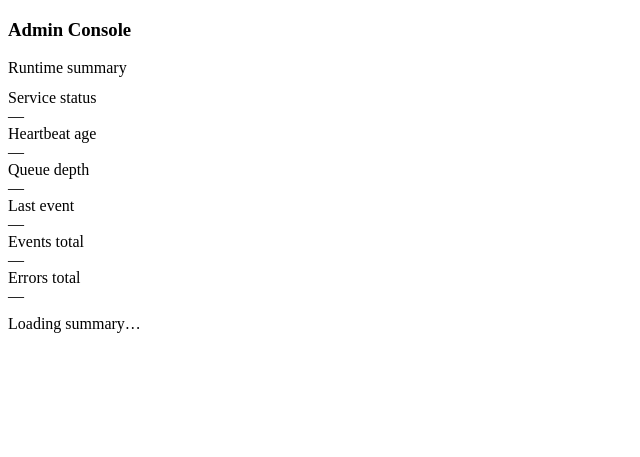
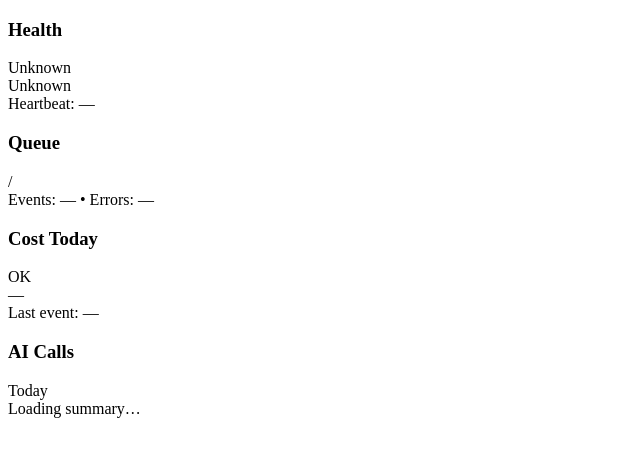
Before and after one commit to danhajduk/Synthia-Vision, a Python web app: template src/ui/templates/admin.html in a window 1280 px wide. Shown: the part 65-522 px from the top of the page, without its empty margins (0-640 px from the left). Run offline with Jinja, Linux system fonts and the light colour scheme; the template is opened without the code that fills it, so the values that code supplies are empty.

Commit message:
Render admin KPI cards with shared guest pill patterns

```diff
--- a/src/api/server.py
+++ b/src/api/server.py
@@ -602,12 +602,14 @@ def create_guest_api_app(config: ServiceConfig):
         principal = _ui_admin_or_redirect(session_token)
         if principal is None:
             return RedirectResponse(url="/ui/login", status_code=303)
+        guest_context = _build_guest_dashboard_context()
         return templates.TemplateResponse(
             request=request,
             name="admin.html",
             context={
                 "title": config.service.name,
                 "username": principal.username,
+                "kpis": guest_context.get("kpis", {}),
             },
         )
 
--- a/src/ui/templates/admin.html
+++ b/src/ui/templates/admin.html
@@ -22,18 +22,62 @@
         </div>
       </div>
       <div class="content">
-        <div class="card">
-          <h3>Admin Console</h3>
-          <div class="sub">Runtime summary</div>
-          <div class="form-grid" style="margin-top:12px;">
-            <label class="field-label">Service status</label><div class="sub mono" id="admin-service-status">—</div>
-            <label class="field-label">Heartbeat age</label><div class="sub mono" id="admin-heartbeat-age">—</div>
-            <label class="field-label">Queue depth</label><div class="sub mono" id="admin-queue-depth">—</div>
-            <label class="field-label">Last event</label><div class="sub mono" id="admin-last-event-ts">—</div>
-            <label class="field-label">Events total</label><div class="sub mono" id="admin-events-total">—</div>
-            <label class="field-label">Errors total</label><div class="sub mono" id="admin-errors-total">—</div>
+        <div class="grid kpis">
+          <div class="card">
+            <div class="row">
+              <h3>Health</h3>
+              {% set tag = "span" %}
+              {% set pill_class = "pill" %}
+              {% set dot_class = "warn" if kpis.health_label == "Degraded" else ("bad" if kpis.health_label in ["Disabled", "Budget Blocked"] else "") %}
+              {% set label = '<span id="admin-kpi-health-badge-text">' ~ (kpis.health_badge or "Unknown") ~ '</span>' %}
+              {% set attrs = 'id="admin-kpi-health-badge"' %}
+              {% include "partials/pill.html" with context %}
+            </div>
+            <div class="big" id="admin-kpi-health-label">{{ kpis.health_label or "Unknown" }}</div>
+            <div class="sub">Heartbeat: <span class="mono" id="admin-kpi-heartbeat">{{ kpis.heartbeat_ts or "—" }}</span></div>
           </div>
-          <div class="sub" id="admin-summary-status" style="margin-top:10px;">Loading summary…</div>
+
+          <div class="card">
+            <div class="row">
+              <h3>Queue</h3>
+              {% set tag = "span" %}
+              {% set pill_class = "pill" %}
+              {% set dot_class = "warn" if kpis.queue_depth > 0 else "" %}
+              {% set label = '<span id="admin-kpi-queue-ratio">' ~ kpis.queue_depth ~ ' / ' ~ kpis.queue_max ~ '</span>' %}
+              {% set attrs = "" %}
+              {% include "partials/pill.html" with context %}
+            </div>
+            <div class="big" id="admin-kpi-queue-depth">{{ kpis.queue_depth }}</div>
+            <div class="sub">Events: <span class="mono" id="admin-events-total">—</span> • Errors: <span class="mono" id="admin-errors-total">—</span></div>
+          </div>
+
+          <div class="card">
+            <div class="row">
+              <h3>Cost Today</h3>
+              {% set tag = "span" %}
+              {% set pill_class = "pill" %}
+              {% set dot_class = "" %}
+              {% set label = "OK" %}
+              {% set attrs = "" %}
+              {% include "partials/pill.html" with context %}
+            </div>
+            <div class="big" id="admin-kpi-cost-today">{{ kpis.cost_today or "—" }}</div>
+            <div class="sub">Last event: <span class="mono" id="admin-last-event-ts">—</span></div>
+          </div>
+
+          <div class="card">
+            <div class="row">
+              <h3>AI Calls</h3>
+              {% set tag = "span" %}
+              {% set pill_class = "pill" %}
+              {% set dot_class = "" %}
+              {% set label = "Today" %}
+              {% set attrs = "" %}
+              {% include "partials/pill.html" with context %}
+            </div>
+            <div class="big" id="admin-kpi-ai-calls">{{ kpis.ai_calls_today }}</div>
+            <div class="sub" id="admin-summary-status">Loading summary…</div>
+          </div>
         </div>
       </div>
     </main>
```
Also changed, not shown: src/ui/static/app.js (+40 -17 lines), src/ui/templates/guest_dashboard.html (+18 -3 lines).
